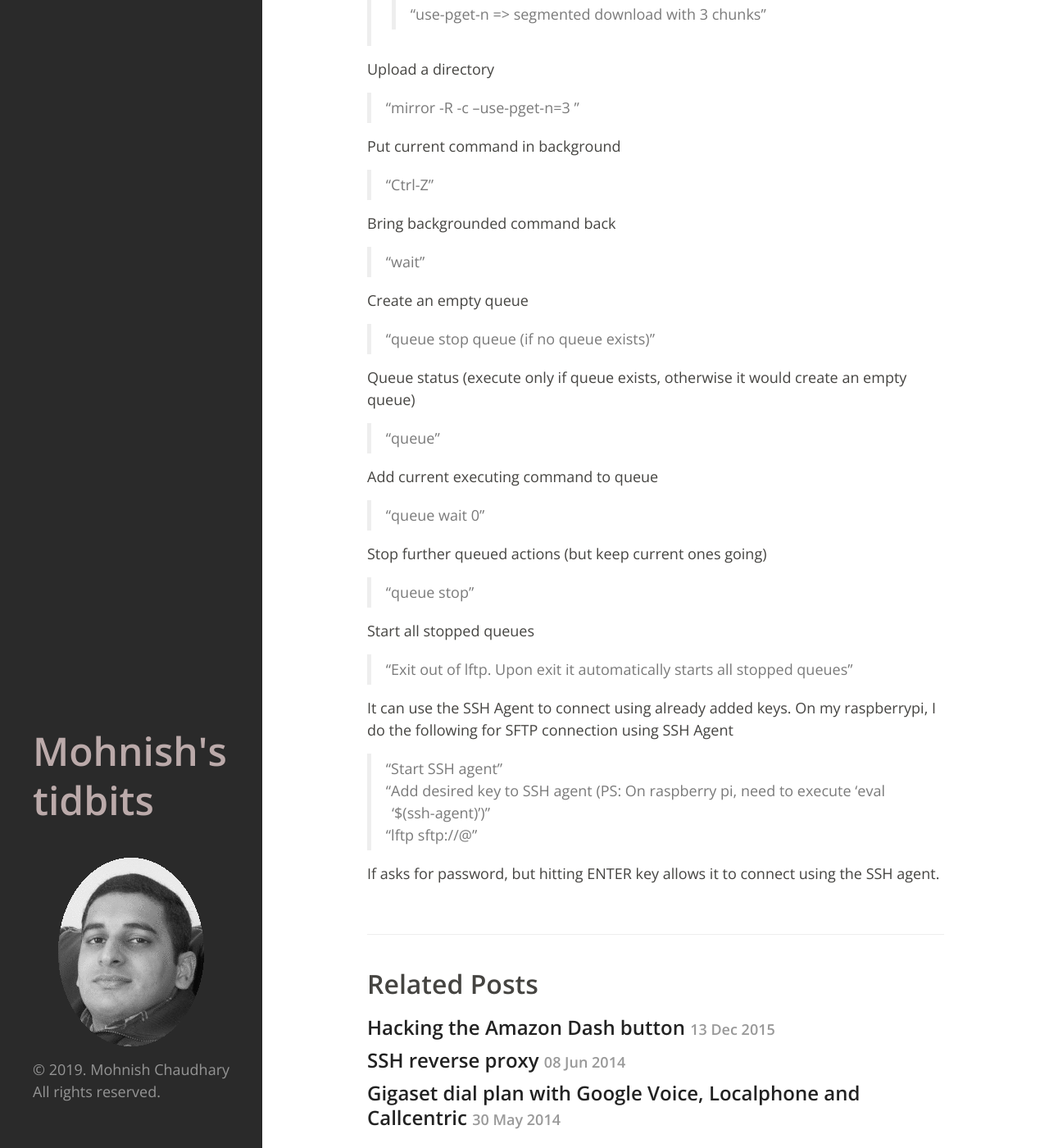
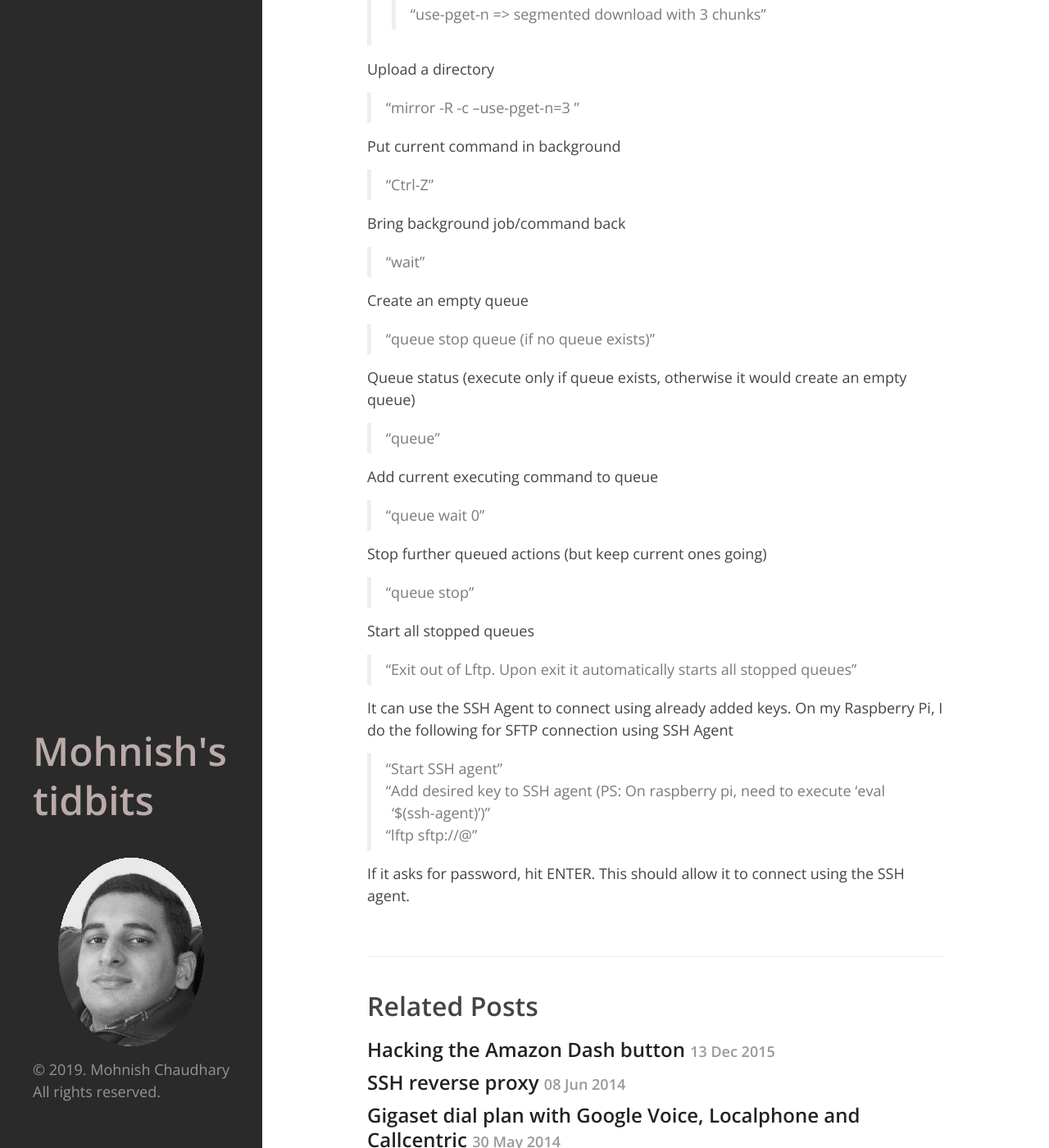
Before and after one commit to mohnish82/mohnish82.github.io, a Jekyll site: the page built from _posts/2014-09-11-LFTP-queues.md, in a window 1280 px wide and 1400 px high, scrolled down 481 px. Shown: the whole window at 82% size. Built offline with Jekyll 4.4.1, drawn with Linux system fonts in a browser that asks for light colours.

Commit message:
Spell check

```diff
--- a/_posts/2014-09-11-LFTP-queues.md
+++ b/_posts/2014-09-11-LFTP-queues.md
@@ -22,7 +22,7 @@ Upload a directory
 Put current command in background
 > Ctrl-Z
 
-Bring backgrounded command back
+Bring background job/command back
 > wait
 
 Create an empty queue
@@ -39,13 +39,13 @@ Stop further queued actions (but keep current ones going)
 > queue stop
 
 Start all stopped queues
-> Exit out of lftp. Upon exit it automatically starts all stopped queues
+> Exit out of Lftp. Upon exit it automatically starts all stopped queues
 
-It can use the SSH Agent to connect using already added keys. On my raspberrypi, I do the following for SFTP connection using SSH Agent
+It can use the SSH Agent to connect using already added keys. On my Raspberry Pi, I do the following for SFTP connection using SSH Agent
 > Start SSH agent
 >
 > Add desired key to SSH agent (PS: On raspberry pi, need to execute 'eval '$(ssh-agent)')
 >
 > lftp sftp://<user>@<server>
 
-If asks for password, but hitting ENTER key allows it to connect using the SSH agent.
+If it asks for password, hit ENTER. This should allow it to connect using the SSH agent.
```
